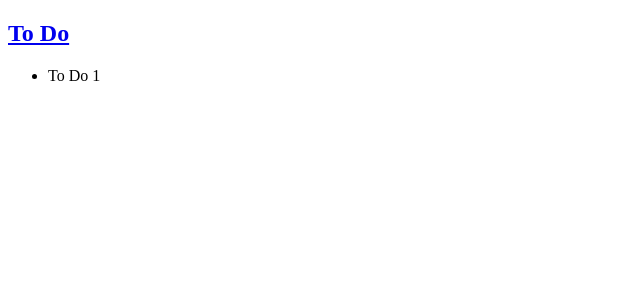
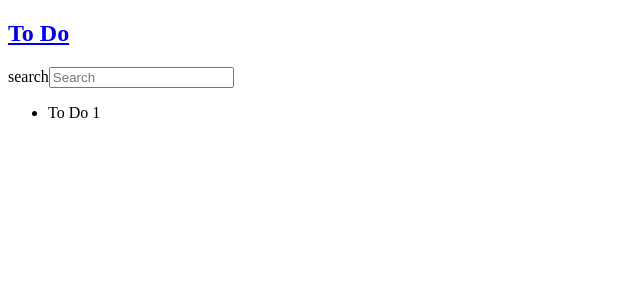
Before and after one commit to chiq2045/ogamba-todo, a React app: page / in a window 1280 px wide. Shown: the top 300 px of the page, without its empty margins (0-640 px from the left). Built offline with nearby package versions, Linux system fonts and the light colour scheme.

Commit message:
wip: feat: add search functionality

```diff
--- a/package.json
+++ b/package.json
@@ -7,7 +7,8 @@
     "react": "^18.2.0",
     "react-aria": "^3.22.0",
     "react-dom": "^18.2.0",
-    "react-router-dom": "^6.6.1"
+    "react-router-dom": "^6.6.1",
+    "react-stately": "^3.20.0"
   },
   "devDependencies": {
     "@babel/cli": "^7.20.7",
--- /dev/null
+++ b/src/components/search-field.tsx
@@ -0,0 +1,27 @@
+import { HTMLAttributes, useRef } from 'react';
+import { useSearchFieldState } from 'react-stately';
+import { AriaSearchFieldProps, useSearchField } from 'react-aria';
+
+export const SearchField = (props: {
+  input: HTMLAttributes<HTMLInputElement>;
+  label: HTMLAttributes<HTMLLabelElement>;
+}) => {
+  const { label, input } = props;
+  const searchFieldProps = {
+    ...input,
+    label: label.children,
+  } as AriaSearchFieldProps;
+  const state = useSearchFieldState(searchFieldProps);
+  const ref = useRef<HTMLInputElement>(null);
+  const { labelProps, inputProps } = useSearchField(
+    searchFieldProps,
+    state,
+    ref
+  );
+  return (
+    <div>
+      <label {...labelProps}>{label.children}</label>
+      <input {...inputProps} ref={ref} />
+    </div>
+  );
+};
--- a/src/routes/root.tsx
+++ b/src/routes/root.tsx
@@ -1,5 +1,6 @@
 import { ChangeEventHandler, useState } from 'react';
 import { AppBar } from 'src/components/app-bar';
+import { SearchField } from 'src/components/search-field';
 
 export const Root = () => {
   const [searchValue, setSeachValue] = useState('');
@@ -17,6 +18,12 @@ export const Root = () => {
       </header>
       <main className='content'>
         <div>
+          <SearchField
+            label={{ children: 'search' }}
+            input={{ placeholder: 'Search', onChange: handleSearch }}
+          />
+        </div>
+        <div>
           <ul>
             <li>To Do 1</li>
           </ul>
```
Also changed, not shown: 1 other file (tests, documents, lock files or other folders).
